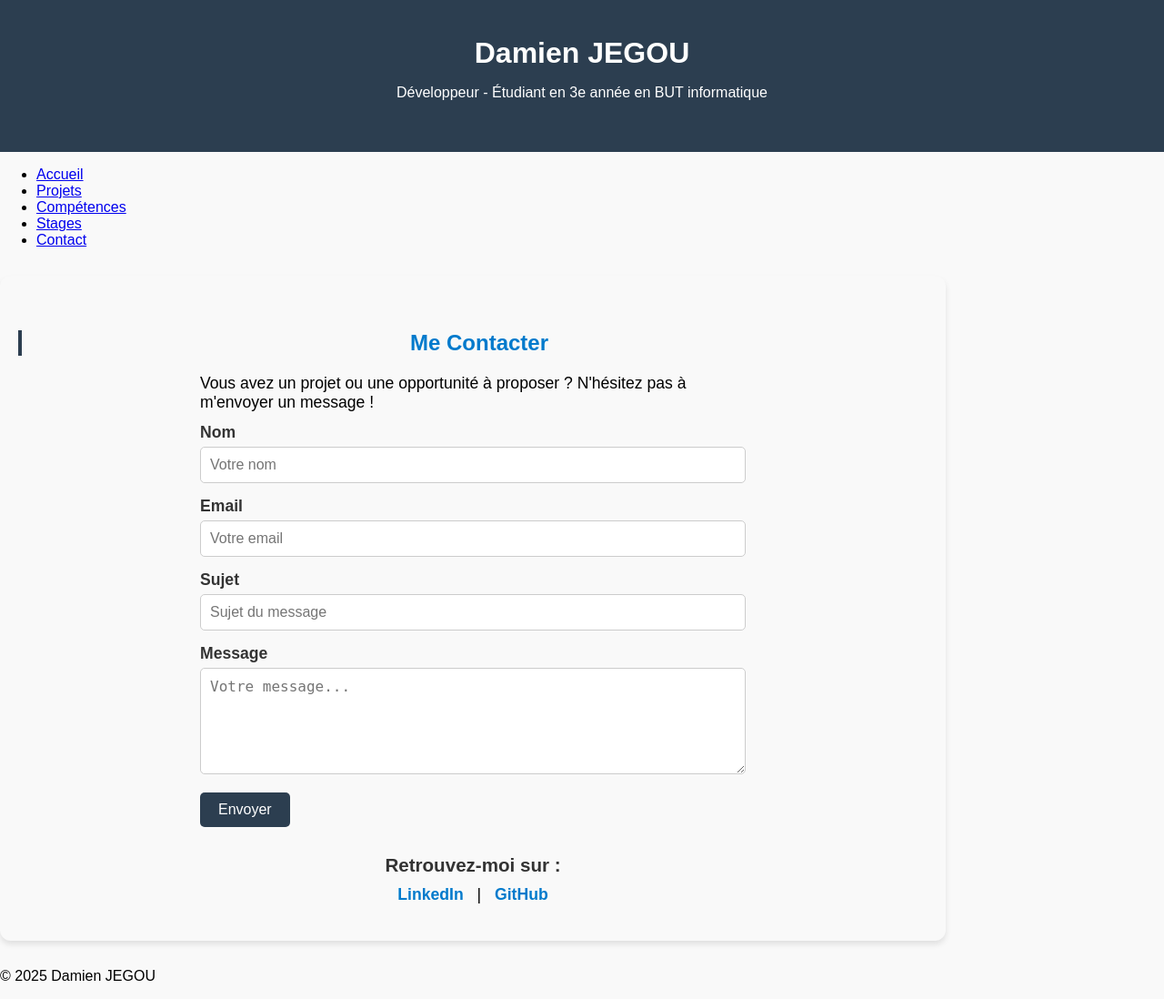
After one commit to DamienJegou12/Portfolio, a PHP site: page /contact.html in a window 1280 px wide. The commit adds this page. Shown: the whole page at 91% size. Run offline with PHP 8.4, Linux system fonts and the light colour scheme.

Commit message:
feat: implement contact page, add comprehensive portfolio styling, and introduce dynamic content loading and filtering for portfolio sections

```diff
--- a/CSS/styles.css
+++ b/CSS/styles.css
@@ -124,3 +124,69 @@ h2 { border-left: 4px solid #2c3e50; padding-left: 10px; margin-bottom: 20px; }
 .contact-container a:hover {
   text-decoration: underline;
 }
+
+/* Form Styles */
+.form-group {
+  margin-bottom: 15px;
+  text-align: left;
+}
+
+.form-group label {
+  display: block;
+  margin-bottom: 5px;
+  font-weight: bold;
+  color: #333;
+}
+
+.form-group input,
+.form-group textarea {
+  width: 100%;
+  padding: 10px;
+  border: 1px solid #ccc;
+  border-radius: 5px;
+  font-size: 1rem;
+  box-sizing: border-box; /* Ensures padding doesn't affect width */
+}
+
+.form-group input:focus,
+.form-group textarea:focus {
+  border-color: #007acc;
+  outline: none;
+}
+
+.btn-submit {
+  background: #2c3e50;
+  color: white;
+  border: none;
+  padding: 10px 20px;
+  font-size: 1rem;
+  border-radius: 5px;
+  cursor: pointer;
+  transition: background 0.3s;
+}
+
+.btn-submit:hover {
+  background: #34495e;
+}
+
+.social-links {
+  margin-top: 30px;
+  text-align: center;
+}
+
+.social-links h3 {
+  margin-bottom: 10px;
+  color: #333;
+}
+
+.social-links a {
+  margin: 0 10px;
+  font-size: 1.1rem;
+  color: #007acc;
+  text-decoration: none;
+  font-weight: bold;
+}
+
+.social-links a:hover {
+  text-decoration: underline;
+}
--- a/JavaScript/script.js
+++ b/JavaScript/script.js
@@ -194,3 +194,23 @@ internshipButtons.forEach(btn => {
     }
   });
 });
+
+// Gestion du formulaire de contact
+const contactForm = document.getElementById('contact-form');
+if (contactForm) {
+  contactForm.addEventListener('submit', function (e) {
+    e.preventDefault();
+
+    // Simulation d'envoi
+    const name = document.getElementById('name').value;
+    const email = document.getElementById('email').value;
+    const message = document.getElementById('message').value;
+
+    if (name && email && message) {
+      alert(`Merci ${name} ! Votre message a bien été envoyé.`);
+      contactForm.reset();
+    } else {
+      alert("Veuillez remplir tous les champs.");
+    }
+  });
+}
--- /dev/null
+++ b/contact.html
@@ -0,0 +1,66 @@
+<!DOCTYPE html>
+<html lang="fr">
+
+<head>
+    <meta charset="UTF-8">
+    <title>Portfolio</title>
+    <link rel="stylesheet" href="CSS/styles.css">
+</head>
+
+<body>
+
+    <header>
+        <h1>Damien JEGOU</h1>
+        <p>Développeur - Étudiant en 3e année en BUT informatique</p>
+    </header>
+
+    <nav>
+        <ul>
+            <li><a href="index.html">Accueil</a></li>
+            <li><a href="projects.html">Projets</a></li>
+            <li><a href="skills.html">Compétences</a></li>
+            <li><a href="internships.html">Stages</a></li>
+            <li><a href="contact.html">Contact</a></li>
+        </ul>
+    </nav>
+
+    <section id="contact">
+        <h2>Me Contacter</h2>
+        <div class="contact-container">
+            <p>Vous avez un projet ou une opportunité à proposer ? N'hésitez pas à m'envoyer un message !</p>
+
+            <form id="contact-form">
+                <div class="form-group">
+                    <label for="name">Nom</label>
+                    <input type="text" id="name" name="name" required placeholder="Votre nom">
+                </div>
+                <div class="form-group">
+                    <label for="email">Email</label>
+                    <input type="email" id="email" name="email" required placeholder="Votre email">
+                </div>
+                <div class="form-group">
+                    <label for="subject">Sujet</label>
+                    <input type="text" id="subject" name="subject" required placeholder="Sujet du message">
+                </div>
+                <div class="form-group">
+                    <label for="message">Message</label>
+                    <textarea id="message" name="message" rows="5" required placeholder="Votre message..."></textarea>
+                </div>
+                <button type="submit" class="btn-submit">Envoyer</button>
+            </form>
+
+            <div class="social-links">
+                <h3>Retrouvez-moi sur :</h3>
+                <a href="https://www.linkedin.com/in/damien-jegou/" target="_blank">LinkedIn</a> |
+                <a href="https://github.com/DamienJegou12" target="_blank">GitHub</a>
+            </div>
+        </div>
+    </section>
+
+    <footer>
+        <p>&copy; 2025 Damien JEGOU</p>
+    </footer>
+    <script src="JavaScript/script.js"></script>
+</body>
+
+</html>
```
